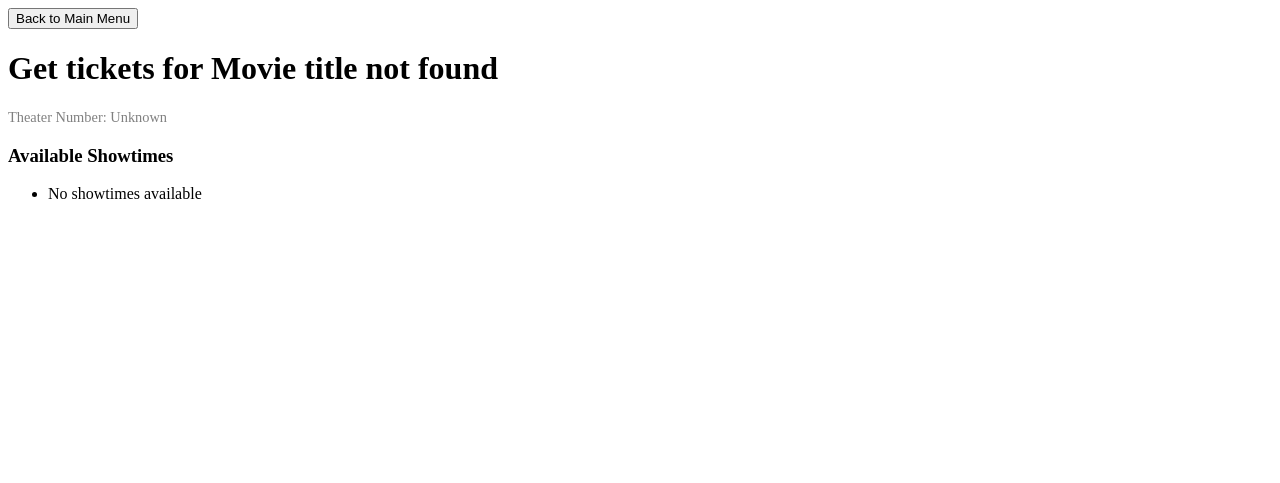
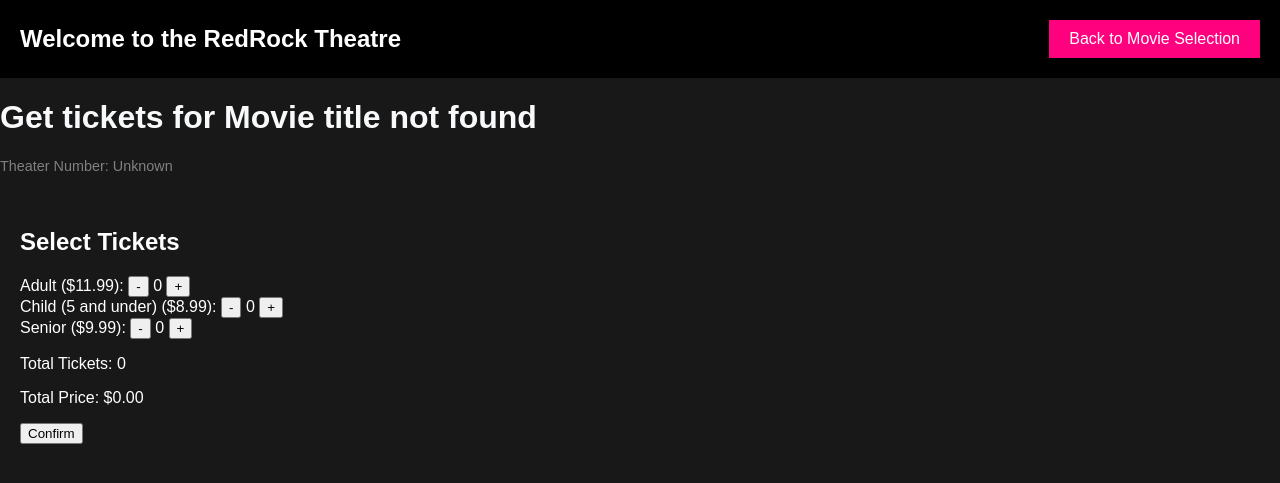
Before and after one commit to andrewww711/kiOSk, a Flask app: page /get-tickets in a window 1280 px wide. Shown: the top 483 px of the page. Run offline with Flask 3, Linux system fonts and the light colour scheme.

Commit message:
Started ticket selection Screen

```diff
--- a/static/scripts/scripts.js
+++ b/static/scripts/scripts.js
@@ -193,3 +193,64 @@
     // Redirect to the get tickets page with the movie title and theater number as query parameters
     window.location.href = `/get-tickets?title=${encodeURIComponent(movieTitle)}&theatre=${encodeURIComponent(theaterNumber)}`;
 }
+
+// Ticket prices
+const prices = {
+    adult: 11.99,
+    child: 8.99,
+    senior: 9.99
+};
+
+// Ticket counts
+let ticketCounts = {
+    adult: 0,
+    child: 0,
+    senior: 0
+};
+
+// Update ticket counts and total price
+function adjustQuantity(type, amount) {
+    // Update count for the specified ticket type
+    ticketCounts[type] = Math.max(0, ticketCounts[type] + amount);
+
+    // Update the displayed count for this ticket type
+    document.getElementById(`${type}Count`).innerText = ticketCounts[type];
+
+    // Calculate totals
+    updateTotals();
+}
+
+// Calculate and update total tickets and price
+function updateTotals() {
+    const totalTickets = ticketCounts.adult + ticketCounts.child + ticketCounts.senior;
+    const totalPrice = (ticketCounts.adult * prices.adult) + (ticketCounts.child * prices.child) + (ticketCounts.senior * prices.senior);
+
+    // Update displayed totals
+    document.getElementById("totalTickets").innerText = totalTickets;
+    document.getElementById("totalPrice").innerText = totalPrice.toFixed(2);
+}
+
+// Confirm selection and show warning if no tickets are selected
+function confirmSelection() {
+    const totalTickets = ticketCounts.adult + ticketCounts.child + ticketCounts.senior;
+    const warningMessage = document.getElementById("warningMessage");
+
+    if (totalTickets > 0) {
+        warningMessage.style.display = "none";
+        openShowtimeSelection();
+    } else {
+        warningMessage.style.display = "block";
+    }
+}
+
+// Open the showtime selection screen
+function openShowtimeSelection() {
+    document.getElementById("ticketSelectionModal").style.display = "none";
+    document.getElementById("showtimeSelection").style.display = "block";
+}
+
+// Go back to ticket selection from showtime selection
+function goBackToTicketSelection() {
+    document.getElementById("showtimeSelection").style.display = "none";
+    document.getElementById("ticketSelectionModal").style.display = "block";
+}
--- a/templates/get_tickets.html
+++ b/templates/get_tickets.html
@@ -4,73 +4,68 @@
     <meta charset="UTF-8">
     <meta name="viewport" content="width=device-width, initial-scale=1.0">
     <title>Get Tickets</title>
-    <style>
-        /* Seat layout styling */
-        .seat-layout { display: flex; flex-direction: column; margin-top: 20px; }
-        .seat-row { display: flex; margin-bottom: 5px; }
-        .seat { width: 30px; height: 30px; margin: 3px; cursor: pointer; }
-        .seat.available { background-color: blue; }
-        .seat.taken { background-color: red; }
-    </style>
+    <link rel="stylesheet" href="{{ url_for('static', filename='styles.css') }}">
+    <script src="{{ url_for('static', filename='scripts/scripts.js') }}"></script>
 </head>
+<header>
+    <header>
+        <nav class="navbar">
+            <div class="logo">Welcome to the RedRock Theatre</div>
+            <div class="navbar-right">
+                <button class="login-button" onclick="window.location.href='/'">Back to Movie Selection</button>
+            </div>
+        </nav>
+    </header>
+</header>
 <body>
-    <!-- Back to Main Menu Button -->
-    <button onclick="window.location.href='/'">Back to Main Menu</button>
 
     <!-- Movie Title and Theater Number -->
     <h1 id="pageTitle">Get tickets for {{ movie_title }}</h1>
     <p id="theaterInfo" style="font-size: 0.9em; color: gray;">Theater Number: {{ theater_number }}</p>
 
-    <!-- Showtimes List -->
-    <h3>Available Showtimes</h3>
-    <ul>
-        {% for showtime in showtimes %}
-            <li>
-                <button onclick="loadSeats('{{ showtime.id }}')">{{ showtime.time }}</button>
-            </li>
-        {% else %}
-            <li>No showtimes available</li>
-        {% endfor %}
-    </ul>
+    <!-- Ticket Selection Modal -->
+<div id="ticketSelectionModal" class="modal-overlay">
+    <div class="modal-content">
+        <h2>Select Tickets</h2>
+        <!-- Warning Message -->
+        <p id="warningMessage" style="color: red; display: none;">Please select at least one ticket.</p>
 
-    <!-- Seat Layout -->
-    <div id="seatLayout" class="seat-layout"></div>
+        <div class="ticket-category">
+            <label>Adult ($11.99):</label>
+            <button onclick="adjustQuantity('adult', -1)">-</button>
+            <span id="adultCount">0</span>
+            <button onclick="adjustQuantity('adult', 1)">+</button>
+        </div>
 
-    <script>
-        // Function to load seats for a specific showtime
-        async function loadSeats(showtimeId) {
-            const response = await fetch(`/get-seats?showtime_id=${showtimeId}`);
-            const seats = await response.json();
-            renderSeatLayout(seats);
-        }
+        <div class="ticket-category">
+            <label>Child (5 and under) ($8.99):</label>
+            <button onclick="adjustQuantity('child', -1)">-</button>
+            <span id="childCount">0</span>
+            <button onclick="adjustQuantity('child', 1)">+</button>
+        </div>
 
-        // Function to render seat layout
-        function renderSeatLayout(seats) {
-            const seatLayout = document.getElementById('seatLayout');
-            seatLayout.innerHTML = ''; // Clear existing layout
+        <div class="ticket-category">
+            <label>Senior ($9.99):</label>
+            <button onclick="adjustQuantity('senior', -1)">-</button>
+            <span id="seniorCount">0</span>
+            <button onclick="adjustQuantity('senior', 1)">+</button>
+        </div>
 
-            // Create rows based on seat data
-            const rows = {};
-            seats.forEach(seat => {
-                if (!rows[seat.row]) rows[seat.row] = [];
-                rows[seat.row].push(seat);
-            });
+        <div class="total-section">
+            <p>Total Tickets: <span id="totalTickets">0</span></p>
+            <p>Total Price: $<span id="totalPrice">0.00</span></p>
+            <button onclick="confirmSelection()" class="confirm-button">Confirm</button>
+        </div>
+    </div>
+</div>
 
-            // Render each row
-            for (const row in rows) {
-                const rowDiv = document.createElement('div');
-                rowDiv.className = 'seat-row';
+<!-- Showtime Selection Screen -->
+<div id="showtimeSelection" style="display: none;">
+    <h2>Select a Showtime</h2>
+    <div id="showtimeButtons"></div>
+    <button onclick="goBackToTicketSelection()" class="back-button">Back to Ticket Selection</button>
+</div>
 
-                rows[row].forEach(seat => {
-                    const seatDiv = document.createElement('div');
-                    seatDiv.className = `seat ${seat.is_available ? 'available' : 'taken'}`;
-                    seatDiv.textContent = seat.number;
-                    rowDiv.appendChild(seatDiv);
-                });
 
-                seatLayout.appendChild(rowDiv);
-            }
-        }
-    </script>
 </body>
 </html>
```
